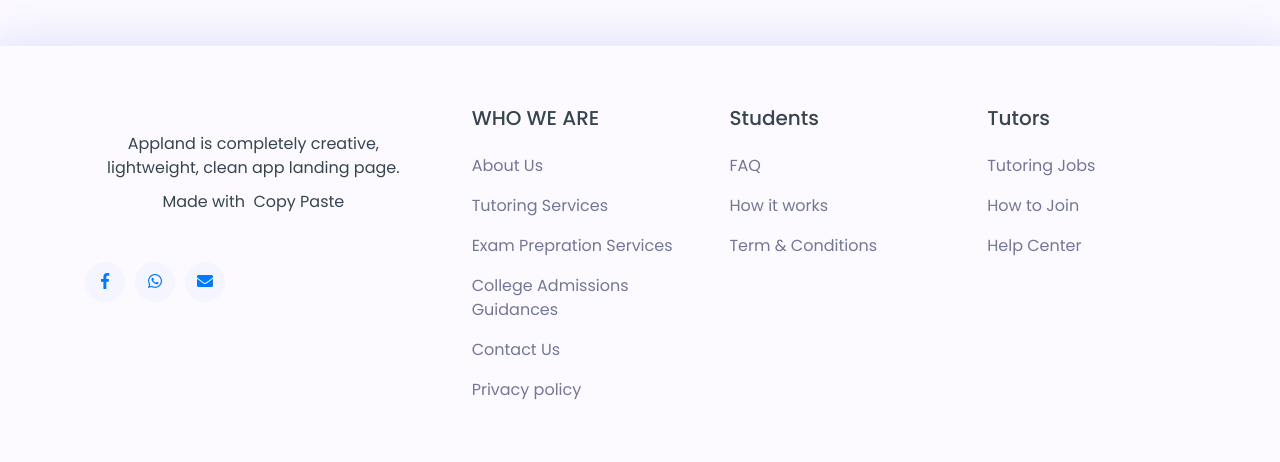
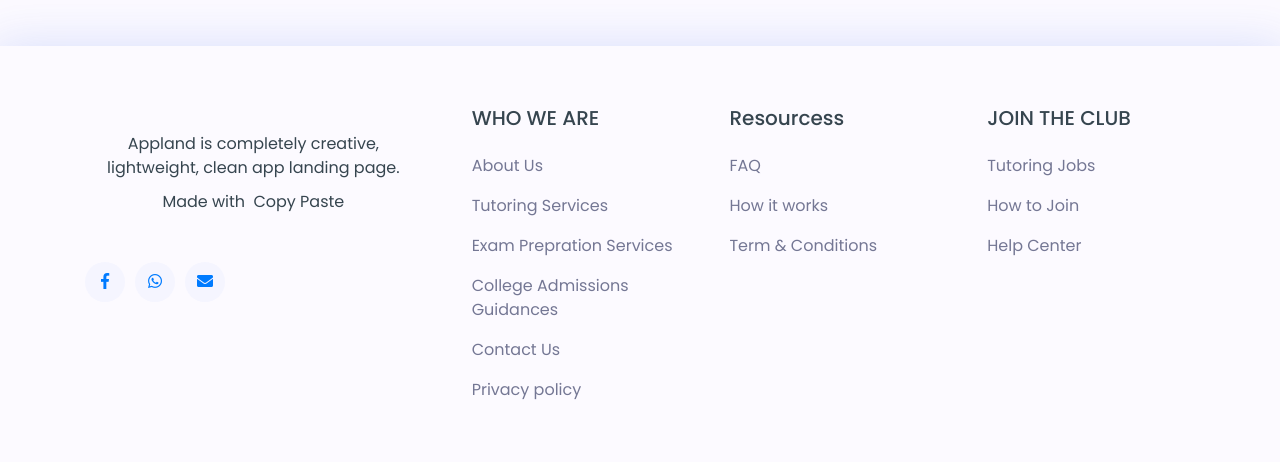
Before and after one commit to rksanjeev/TutorApp, a Django app: page /ExamPreprationServices/ in a window 1280 px wide. Shown: the part 444-906 px from the top of the page. Run offline with Django 4.2, Linux system fonts and the light colour scheme; some libraries are stand-ins or nearby versions.

Commit message:
Desc Update

```diff
--- a/Templates/base.html
+++ b/Templates/base.html
@@ -46,7 +46,7 @@
 								<li class="nav-item pl-4 pl-md-0 ml-0 ml-md-4">
 									<a class="nav-link dropdown-toggle" data-toggle="dropdown" href="#" role="button" aria-haspopup="true" aria-expanded="false">Register</a>
 									<div class="dropdown-menu">
-										<a class="dropdown-item" href="#">I'm a Student</a>
+										<a class="dropdown-item" href="#">I'm a Student/Parent</a>
 										<a class="dropdown-item" href="#">I'm a Tutor</a>
 									</div>
 								</li>
@@ -107,7 +107,7 @@
           <div class="col-12 col-sm-6 col-lg">
             <div class="single-footer-widget section_padding_0_130">
               <!-- Widget Title-->
-              <h5 class="widget-title">Students</h5>
+              <h5 class="widget-title">Resourcess</h5>
               <!-- Footer Menu-->
               <div class="footer_menu">
                 <ul>
@@ -123,7 +123,7 @@
           <div class="col-12 col-sm-6 col-lg">
             <div class="single-footer-widget section_padding_0_130">
               <!-- Widget Title-->
-              <h5 class="widget-title">Tutors</h5>
+              <h5 class="widget-title">JOIN THE CLUB</h5>
               <!-- Footer Menu-->
               <div class="footer_menu">
                 <ul>
```
